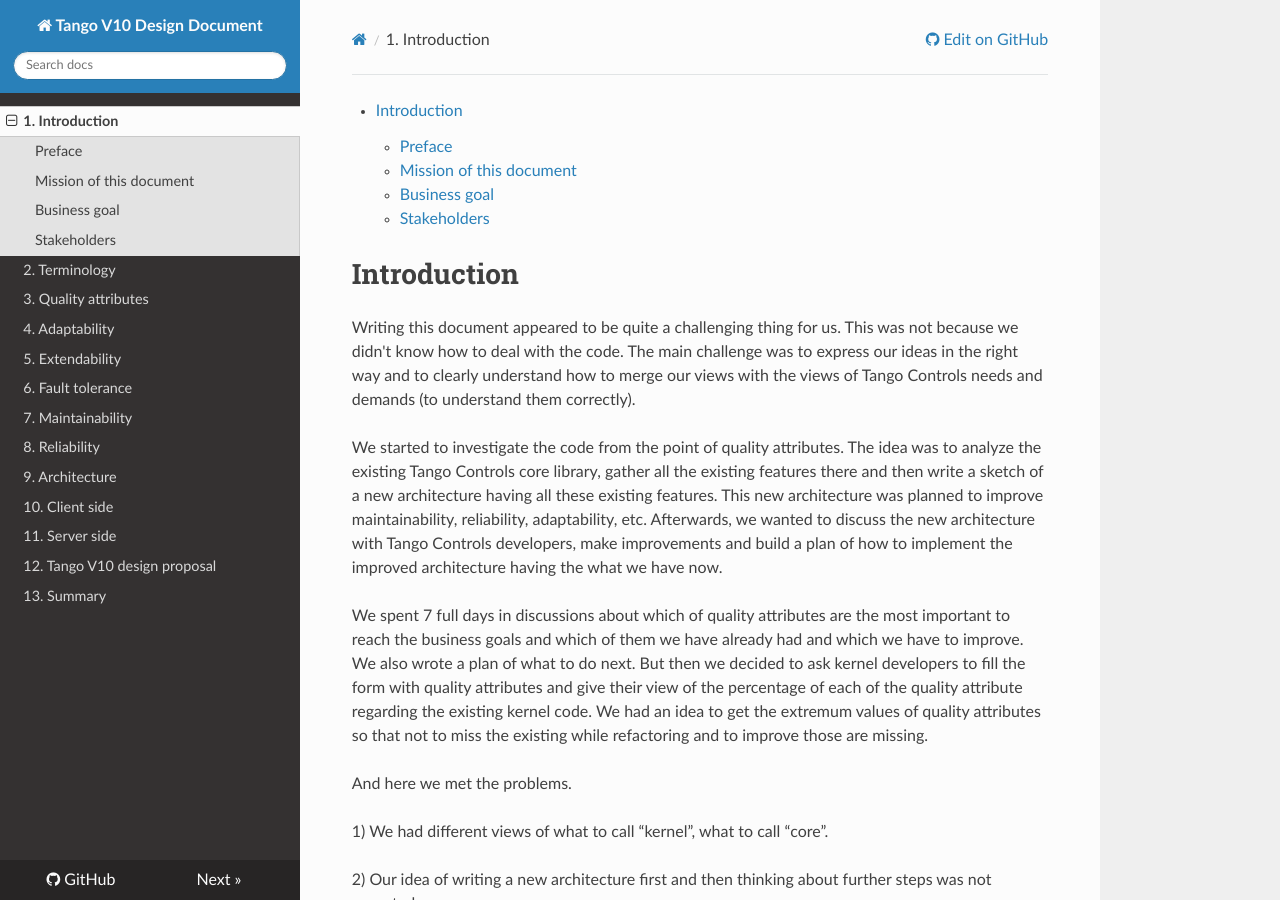
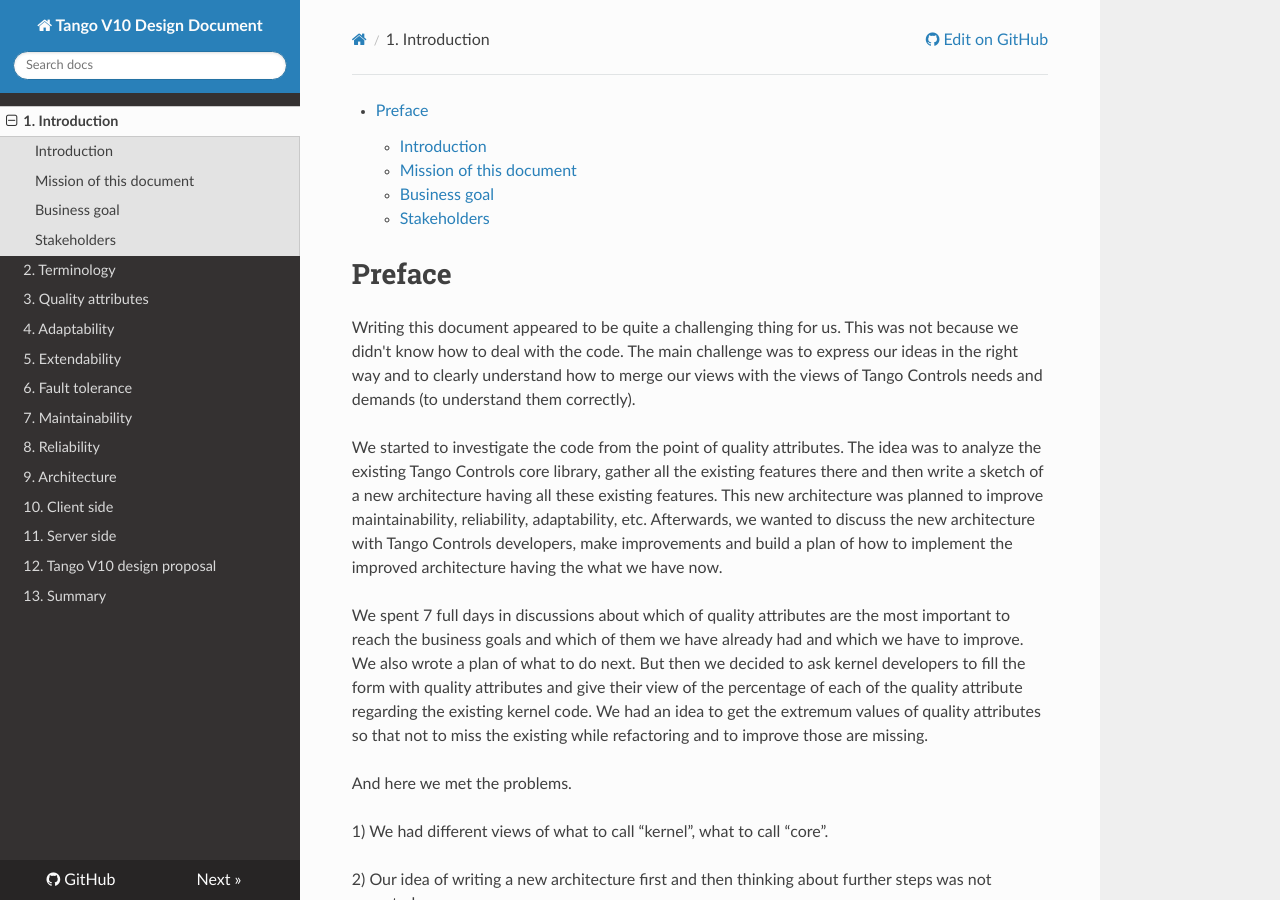
Before and after one commit to Ingvord/tango-v10-design-doc, an MkDocs documentation site: the page built from docs/index.md, in a window 1280 px wide and 900 px high. Built offline with MkDocs 1.6.1, drawn with Linux system fonts in a browser that asks for light colours; nearby versions of some CDN libraries; part of the change alters nothing that is shown.

```diff
--- a/docs/index.md
+++ b/docs/index.md
@@ -2,7 +2,7 @@ https://www.tutorialspoint.com/software_architecture_design/index.htm
 
 [TOC]
 
-# Introduction
+# Preface
 
 Writing this document appeared to be quite a challenging thing for us. This was not because we didn't know how to deal with the code. The main challenge was to express our ideas in the right way and to clearly understand how to merge our views with the views of Tango Controls needs and demands (to understand them correctly).
 
@@ -52,7 +52,7 @@ We also have in plan to extend the existing protocol. The following flowchart sh
 
 
 
-## Preface
+## Introduction
 
 In this part you will find what to expect from this document and in which way information and ideas are presented.
 
```
